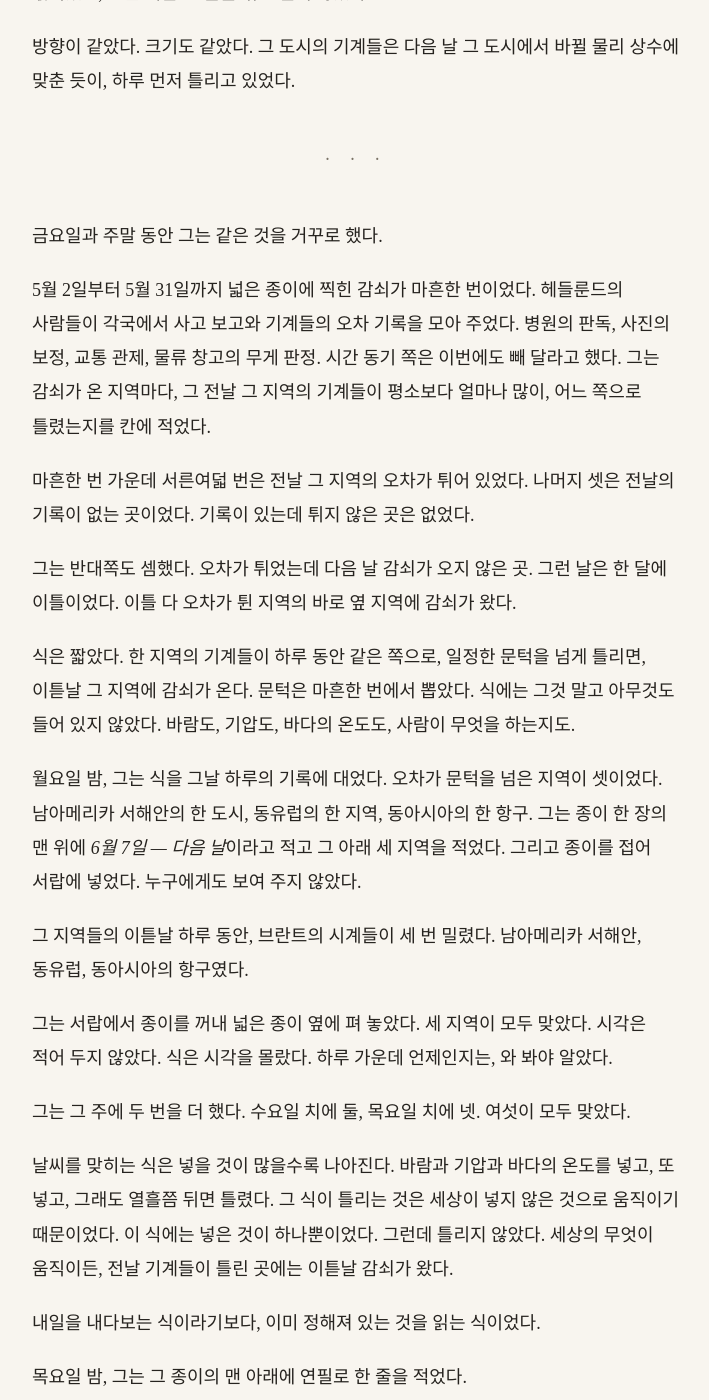
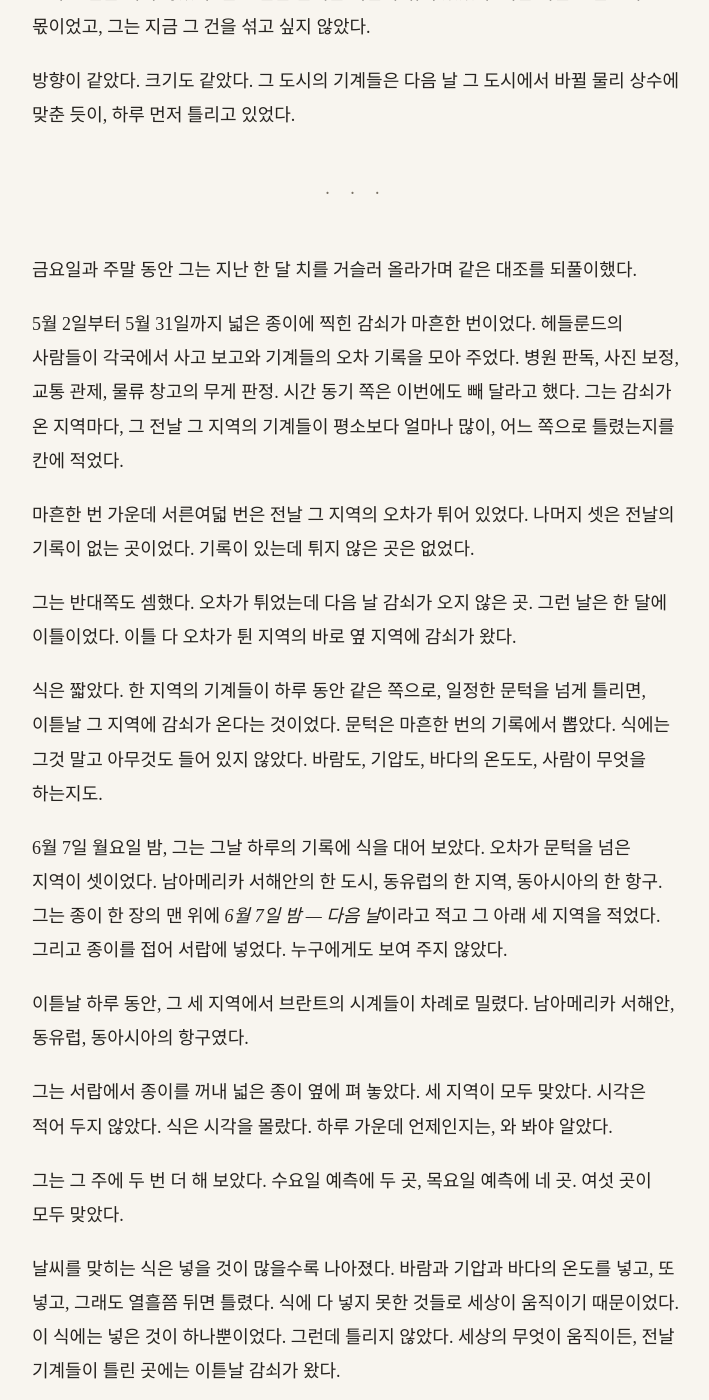
Before and after one commit to kangkkang/writer_s1_public, a Jekyll site: the page built from vol2/068.md, in a window 1280 px wide and 1400 px high, scrolled down 2714 px. Shown: the whole window, without its empty margins (284-993 px from the left). Built offline with Jekyll 4.4.1, drawn with Linux system fonts in a browser that asks for light colours; our own code applies the rules of GitHub Pages for plain Markdown files; some of the changed text lies outside the part shown.

Commit message:
Update from https://github.com/kangkkang/writer_s1/commit/16edd91f96999709411039bfc4002296bb80b3a7

```diff
--- a/vol2/068.md
+++ b/vol2/068.md
@@ -2,9 +2,9 @@
 
 6월 2일 수요일 새벽, 북미 내륙의 관측소 N-09에서 브란트의 시계들이 7분 동안 함께 밀렸다.
 
-그는 그것을 넓은 종이의 북미 칸에 동그라미로 찍었다. 감쇠가 온 뒤에 그것을 종이에 찍는 일은 한 달 동안 매일 해 온 일이었다. 그날 아침 그는 동그라미를 찍고 나서 연필을 내려놓지 않았다.
+이단은 그 기록을 넓은 종이의 북미 칸에 동그라미로 표시했다. 감쇠가 지나간 자리를 종이에 찍는 일은 한 달 동안 매일 해 온 일이었다. 그날 아침 그는 동그라미를 그리고 나서도 연필을 내려놓지 않았다.
 
-종이 위의 점들은 모두 감쇠가 지나간 자리였다. 그는 점이 찍힌 다음에만 그 자리를 알았다. 밤을 따라가지 않았고, 같은 길로 두 번 가지 않았다. 다음 점이 어디에 찍힐지 셈할 모형이 없었다. 날씨처럼 바람과 기압을 넣을 수도 없었다. 넣을 것이 무엇인지 몰랐다.
+종이 위의 점들은 모두 감쇠가 지나간 자리였다. 감쇠가 지나간 다음에야 그 자리를 알 수 있었다. 감쇠는 밤을 따라가지 않았고, 같은 길로 두 번 가지 않았다. 다음 점이 어디에 찍힐지 셈할 모형이 없었다. 날씨처럼 바람과 기압을 넣을 수도 없었다. 넣을 것이 무엇인지 몰랐다.
 
 그래서 그는 반대로 물었다. 감쇠가 오기 전에, 거기서 무엇이 틀렸나.
 
@@ -12,17 +12,17 @@
 
 *N-09, 6월 1일 하루 동안의 사고 보고. 병원, 교통, 무엇이든요. 시간 동기 쪽은 빼고요.*
 
-시간 동기 쪽은 브란트의 시계가 이미 보고 있었고, 그는 지금 시계가 아닌 것을 보고 싶었다.
+시간 동기 쪽은 브란트의 시계망이 이미 살피고 있었다. 그는 지금 시계가 아닌 다른 것을 보고 싶었다.
 
 ---
 
 보고는 목요일 오후에 왔다. 세 가지였다.
 
-하나는 그 도시 북쪽 병원의 응급실이었다. 6월 1일 오후, 체온을 읽어 분류하는 AI가 열이 있는 아이 하나를 정상으로 분류했다. 체온계는 39도 남짓을 가리켰고, AI는 그것을 38도 조금 넘게 읽었다. 아이는 해열제를 받고 집으로 돌아갔다가, 이튿날 새벽 경련으로 다시 실려 왔다. 보고서의 원인 칸에는 *판독 모델 보정값 이상(일시적)*이라고 적혀 있었다.
+하나는 그 도시 북쪽 병원의 응급실이었다. 6월 1일 오후, 체온을 읽어 분류하는 AI가 열이 있는 아이 하나를 정상으로 분류했다. 체온계는 38도 반을 가리켰고, AI는 그것을 37도 반쯤으로 읽었다. 아이는 아무 처치 없이 집으로 돌아갔다가, 이튿날 새벽 열성 경련으로 다시 실려 왔다. 보고서의 원인 칸에는 *판독 모델 보정값 이상(일시적)*이라고 적혀 있었다.
 
 하나는 사진이었다. 6월 1일 하루 동안 그 도시에서 찍은 사진의 색이 이상하게 나온다는 불만이 평소의 몇십 배로 몰렸다. 하늘이 하늘 같지 않고, 얼굴이 얼굴 같지 않다고 했다. 휴대전화의 보정 AI가 사진을 다른 날의 빛에 맞춘 것 같다는 글도 있었다. 이튿날 아침, 불만은 평소로 돌아갔다.
 
-하나는 교차로였다. 6월 1일 저녁 6시 40분, 도심의 한 교차로에서 두 방향의 신호가 같은 순간 초록이 되었다. 차 세 대가 부딪쳤고 다섯 명이 다쳤다. 교통 관제의 AI는 그 교차로의 신호 길이를 그날 저녁에만 조금씩 다르게 잡고 있었다.
+하나는 교차로였다. 6월 1일 저녁 6시 40분, 도심의 한 교차로에서 두 방향의 신호가 같은 순간 초록이 되었다. 차 세 대가 부딪쳤고 다섯 명이 다쳤다. 교통 관제 AI는 그날 저녁에만 그 교차로의 신호 전환 간격을 조금씩 다르게 잡고 있었다.
 
 세 보고 모두 끝에 같은 말이 있었다.
 
@@ -32,49 +32,49 @@
 
 ---
 
-그는 응급실의 보고부터 대었다.
+그는 응급실의 보고서부터 살폈다.
 
 AI가 체온계의 숫자에서 뺀 양은 보고서에 그대로 남아 있었다. 그날 오후 그 응급실을 지나간 환자 서른여섯 명의 줄마다, 체온계가 가리킨 값과 AI가 읽은 값이 나란히 적혀 있었다. 그는 두 값의 차를 한 줄씩 적어 평균을 냈다. 0.9도쯤이었다. 서른여섯 줄 모두 같은 쪽이었다. AI는 모든 사람의 체온을 0.9도쯤 낮게 읽었다.
 
-그다음 그는 이튿날의 기록을 청했다. 6월 2일 새벽, 감쇠가 그 도시를 지나간 7분 동안 같은 응급실에서 잰 체온들이었다. 그 7분 동안 응급실에 있던 환자는 열두 명이었다. 그 열두 명의 체온계 숫자가 7분 동안 함께 올랐다가 함께 내려왔다. 그는 7분 전후의 값을 잇고, 7분 안의 값이 그 선에서 얼마나 높이 떠 있었는지를 한 사람씩 쟀다. 평균은 0.9도쯤이었다.
+그다음 그는 이튿날의 기록을 청했다. 6월 2일 새벽, 감쇠가 그 도시를 지나간 7분 동안 같은 응급실에서 잰 체온들이었다. 그 7분 동안 응급실에 있던 환자는 열두 명이었다. 그 열두 명의 침상 체온계 숫자가 7분 동안 함께 올랐다가 함께 내려왔다. 그는 7분 전후의 값을 잇고, 그 7분 동안의 값이 그 선에서 얼마나 높이 떠 있었는지를 한 사람씩 쟀다. 평균은 0.9도쯤이었다.
 
-열 없는 열병이었다. 감쇠가 지나가는 동안 체온계는 실제보다 높게 가리켰다. 사람의 몸도 그렇게 느꼈다. 6월 2일 새벽 그 응급실의 체온계는 0.9도쯤 높게 가리켰고, 전날 오후 AI는 0.9도쯤을 미리 빼고 읽었다.
+열 없는 열병이었다. 감쇠가 지나가는 동안 체온계는 체온을 실제보다 높게 가리켰고, 사람의 몸도 열이 오른 것처럼 느꼈다. 6월 2일 새벽 그 응급실의 체온계는 0.9도쯤 높게 가리켰고, 전날 오후 AI는 0.9도쯤을 미리 빼고 읽었다.
 
 그는 두 장을 겹쳐 창에 대어 보았다. 전날 오후의 판독표와 이튿날 새벽의 체온표였다. 줄 하나하나가 같은 사람일 리는 없었다. 그런데 한쪽에서 빠진 숫자와 다른 쪽에서 올라간 숫자가, 빛에 비친 종이 위에서 같은 높이로 겹쳤다.
 
 AI는 오늘의 체온을 내일의 체온계로 읽고 있었다. 내일 체온계가 높게 틀릴 만큼을, 오늘 미리 빼고 있었다. 그래서 오늘 정말로 열이 있던 아이가 정상이 되었다.
 
-그는 사진 쪽은 결과만 한 줄 적었다. 유럽 대학의 연구팀이 6월 2일 새벽 N-09 위를 지나간 궤도 분광 지도를 보내 주었다. 그 도시의 불빛이 기운 쪽과 크기를, 전날 보정 AI가 사진을 기울인 쪽과 크기에 맞대 보았다. 같은 축 위였고, 크기도 거의 같았다.
+그는 사진 쪽은 결과만 한 줄 적었다. 유럽 대학의 연구팀이 6월 2일 새벽 N-09 위를 지나간 궤도 분광 지도를 보내 주었다. 그 도시의 불빛 색이 쏠린 방향과 폭을, 전날 보정 AI가 사진의 색을 틀어 놓은 방향과 폭에 맞대 보았다. 같은 축 위였고, 크기도 거의 같았다.
 
 *병원 — 전날 뺀 양 0.9, 다음 날 더 높게 가리킨 양 0.9.*
 
 *사진 — 전날 보정의 방향 = 다음 날 색의 방향.*
 
-교차로의 줄은 적지 않았다. 신호의 길이는 시간과 엮여 있었다. 시간 쪽은 브란트의 몫이었고, 그는 지금 그 줄을 섞고 싶지 않았다.
+교차로 건은 적지 않았다. 신호 전환 간격은 시간과 엮여 있었다. 시간 쪽은 브란트의 몫이었고, 그는 지금 그 건을 섞고 싶지 않았다.
 
 방향이 같았다. 크기도 같았다. 그 도시의 기계들은 다음 날 그 도시에서 바뀔 물리 상수에 맞춘 듯이, 하루 먼저 틀리고 있었다.
 
 ---
 
-금요일과 주말 동안 그는 같은 것을 거꾸로 했다.
+금요일과 주말 동안 그는 지난 한 달 치를 거슬러 올라가며 같은 대조를 되풀이했다.
 
-5월 2일부터 5월 31일까지 넓은 종이에 찍힌 감쇠가 마흔한 번이었다. 헤들룬드의 사람들이 각국에서 사고 보고와 기계들의 오차 기록을 모아 주었다. 병원의 판독, 사진의 보정, 교통 관제, 물류 창고의 무게 판정. 시간 동기 쪽은 이번에도 빼 달라고 했다. 그는 감쇠가 온 지역마다, 그 전날 그 지역의 기계들이 평소보다 얼마나 많이, 어느 쪽으로 틀렸는지를 칸에 적었다.
+5월 2일부터 5월 31일까지 넓은 종이에 찍힌 감쇠가 마흔한 번이었다. 헤들룬드의 사람들이 각국에서 사고 보고와 기계들의 오차 기록을 모아 주었다. 병원 판독, 사진 보정, 교통 관제, 물류 창고의 무게 판정. 시간 동기 쪽은 이번에도 빼 달라고 했다. 그는 감쇠가 온 지역마다, 그 전날 그 지역의 기계들이 평소보다 얼마나 많이, 어느 쪽으로 틀렸는지를 칸에 적었다.
 
 마흔한 번 가운데 서른여덟 번은 전날 그 지역의 오차가 튀어 있었다. 나머지 셋은 전날의 기록이 없는 곳이었다. 기록이 있는데 튀지 않은 곳은 없었다.
 
 그는 반대쪽도 셈했다. 오차가 튀었는데 다음 날 감쇠가 오지 않은 곳. 그런 날은 한 달에 이틀이었다. 이틀 다 오차가 튄 지역의 바로 옆 지역에 감쇠가 왔다.
 
-식은 짧았다. 한 지역의 기계들이 하루 동안 같은 쪽으로, 일정한 문턱을 넘게 틀리면, 이튿날 그 지역에 감쇠가 온다. 문턱은 마흔한 번에서 뽑았다. 식에는 그것 말고 아무것도 들어 있지 않았다. 바람도, 기압도, 바다의 온도도, 사람이 무엇을 하는지도.
+식은 짧았다. 한 지역의 기계들이 하루 동안 같은 쪽으로, 일정한 문턱을 넘게 틀리면, 이튿날 그 지역에 감쇠가 온다는 것이었다. 문턱은 마흔한 번의 기록에서 뽑았다. 식에는 그것 말고 아무것도 들어 있지 않았다. 바람도, 기압도, 바다의 온도도, 사람이 무엇을 하는지도.
 
-월요일 밤, 그는 식을 그날 하루의 기록에 대었다. 오차가 문턱을 넘은 지역이 셋이었다. 남아메리카 서해안의 한 도시, 동유럽의 한 지역, 동아시아의 한 항구. 그는 종이 한 장의 맨 위에 *6월 7일 — 다음 날*이라고 적고 그 아래 세 지역을 적었다. 그리고 종이를 접어 서랍에 넣었다. 누구에게도 보여 주지 않았다.
+6월 7일 월요일 밤, 그는 그날 하루의 기록에 식을 대어 보았다. 오차가 문턱을 넘은 지역이 셋이었다. 남아메리카 서해안의 한 도시, 동유럽의 한 지역, 동아시아의 한 항구. 그는 종이 한 장의 맨 위에 *6월 7일 밤 — 다음 날*이라고 적고 그 아래 세 지역을 적었다. 그리고 종이를 접어 서랍에 넣었다. 누구에게도 보여 주지 않았다.
 
-그 지역들의 이튿날 하루 동안, 브란트의 시계들이 세 번 밀렸다. 남아메리카 서해안, 동유럽, 동아시아의 항구였다.
+이튿날 하루 동안, 그 세 지역에서 브란트의 시계들이 차례로 밀렸다. 남아메리카 서해안, 동유럽, 동아시아의 항구였다.
 
 그는 서랍에서 종이를 꺼내 넓은 종이 옆에 펴 놓았다. 세 지역이 모두 맞았다. 시각은 적어 두지 않았다. 식은 시각을 몰랐다. 하루 가운데 언제인지는, 와 봐야 알았다.
 
-그는 그 주에 두 번을 더 했다. 수요일 치에 둘, 목요일 치에 넷. 여섯이 모두 맞았다.
+그는 그 주에 두 번 더 해 보았다. 수요일 예측에 두 곳, 목요일 예측에 네 곳. 여섯 곳이 모두 맞았다.
 
-날씨를 맞히는 식은 넣을 것이 많을수록 나아진다. 바람과 기압과 바다의 온도를 넣고, 또 넣고, 그래도 열흘쯤 뒤면 틀렸다. 그 식이 틀리는 것은 세상이 넣지 않은 것으로 움직이기 때문이었다. 이 식에는 넣은 것이 하나뿐이었다. 그런데 틀리지 않았다. 세상의 무엇이 움직이든, 전날 기계들이 틀린 곳에는 이튿날 감쇠가 왔다.
+날씨를 맞히는 식은 넣을 것이 많을수록 나아졌다. 바람과 기압과 바다의 온도를 넣고, 또 넣고, 그래도 열흘쯤 뒤면 틀렸다. 식에 다 넣지 못한 것들로 세상이 움직이기 때문이었다. 이 식에는 넣은 것이 하나뿐이었다. 그런데 틀리지 않았다. 세상의 무엇이 움직이든, 전날 기계들이 틀린 곳에는 이튿날 감쇠가 왔다.
 
 내일을 내다보는 식이라기보다, 이미 정해져 있는 것을 읽는 식이었다.
 
@@ -82,7 +82,7 @@ AI는 오늘의 체온을 내일의 체온계로 읽고 있었다. 내일 체온
 
 *예보가 아니다. 누군가의 작업표 같다.*
 
-그가 아는 작업표는 하나였다. 3년 동안 격납고 벽에서 본 지도였다. 발신소마다 회색 점이 하나씩 있었고, 정해 둔 날이 오면 그 점이 초록이 되었다. 어느 점이 언제 초록이 될지는 미리 적혀 있었다. 날씨가 어떻든, 그날이 오면 됐다.
+그가 아는 작업표는 하나였다. 3년 동안 격납고 벽에서 본 지도였다. 발신소마다 회색 점이 하나씩 있었고, 정해 둔 날이 오면 그 점이 초록이 되었다. 어느 점이 언제 초록이 될지는 미리 적혀 있었다. 날씨가 어떻든, 그날이 오면 초록이 되었다.
 
 그 줄을 오래 보았다. 그다음 줄은 적지 않았다. 누구의 작업표인지 그는 몰랐다. 모르는 것을 적을 칸은 없었다. 그는 종이를 접어 다시 서랍에 넣었다.
 
@@ -92,9 +92,9 @@ AI는 오늘의 체온을 내일의 체온계로 읽고 있었다. 내일 체온
 
 ---
 
-금요일 오전, 그는 운영실의 회의 탁자에서 식을 넘겼다.
+금요일 오전, 그는 운영실의 회의 탁자에 식을 내놓았다.
 
-브란트와 헤들룬드 앞에 종이 석 장을 놓았다. 마흔한 번의 표, 짧은 식 한 줄, 그리고 이번 주에 미리 적어 둔 아홉 지역과 그것이 맞은 날짜. 서랍 속의 종이는 가져오지 않았다.
+브란트와 헤들룬드 앞에 종이 석 장을 놓았다. 마흔한 번을 정리한 표, 짧은 식 한 줄, 그리고 이번 주에 미리 적어 둔 아홉 지역과 실제로 감쇠가 온 날짜. 서랍 속의 종이는 가져오지 않았다.
 
 브란트가 표를 끝까지 읽었다. 그녀는 식의 문턱이 어떻게 나왔는지를 두 번 물었고, 기록이 없던 세 곳이 어디인지 물었다. 그가 답하자 그녀는 귀를 짚었다.
 
@@ -104,9 +104,9 @@ AI는 오늘의 체온을 내일의 체온계로 읽고 있었다. 내일 체온
 
 "이걸 경보로 써도 돼요?"
 
-"맞는 건 지역까지예요." 그가 말했다. "몇 시인지는 못 맞혀요. 하루 가운데 언제라도 와요."
+그가 말했다. "맞히는 건 지역까지예요. 몇 시인지는 못 맞혀요. 하루 가운데 언제라도 와요."
 
-"하루면 사람을 옮길 수는 있어요." 헤들룬드가 말했다. 그러고는 외투 안주머니 위에 손을 얹었다. "그런데 옮기는 데 쓰는 셔틀이랑 신호가, 하필 그 지역에서 그날 틀리는 기계들이잖아요."
+"하루면 사람을 옮길 수는 있어요." 헤들룬드가 말했다. 그러고는 외투 안주머니 위에 손을 얹었다. "그런데 옮기는 데 쓰는 셔틀이랑 신호가, 하필 그 지역에서 전날부터 틀리고 있는 기계들이잖아요."
 
 그는 대답하지 않았다. 그도 이미 생각해 본 일이었다.
 
@@ -128,7 +128,7 @@ AI는 오늘의 체온을 내일의 체온계로 읽고 있었다. 내일 체온
 
 *몰라요. 하루까지만 맞아요.*
 
-그는 단말을 내려놓지 않았다. 화면이 저절로 어두워졌고, 그는 그것을 다시 켰다. 한 번 더 어두워졌을 때 한 줄이 왔다.
+그는 단말을 내려놓지 않았다. 화면이 저절로 어두워지면 다시 켰다. 한 번 더 어두워졌을 때 한 줄이 왔다.
 
 *열한 명한테는 말할게요. 모른다는 것까지요.*
 
@@ -136,15 +136,15 @@ AI는 오늘의 체온을 내일의 체온계로 읽고 있었다. 내일 체온
 
 금요일 하루 동안 그는 운영실에 있었다. 브란트의 시계들은 오전 9시에 중앙아시아에서 한 번 밀렸다. 오후 2시 12분, 파리 천문대의 시계 비교망에서 짧은 알림이 왔다. 파리는 밤 11시 12분이었다. 5분 뒤 알림은 꺼졌다.
 
-밤 11시가 조금 지나, 파리 천문대 쪽에서 사진 두 장이 왔다. 토요일 아침 둑의 중력계 종이를 갈아 끼운 사람이 지난 것을 찍어 보낸 것이었다.
+밤 11시가 조금 지나, 파리 천문대 쪽에서 사진 두 장이 왔다. 토요일 아침 둑의 중력계 기록지와 천문대 지하의 진자 시계 기록띠를 갈아 끼운 사람들이 지난 것을 찍어 보낸 것이었다.
 
-그는 그것을 출력기로 뽑아 탁자에 펼쳤다. 달과 해가 당기는 만큼 천천히 오르내리던 선 위, 파리 시각 밤 11시 12분 근처에 작은 혹이 하나 있었다. 폭은 5분쯤이었다. 천문대 지하의 진자 시계 기록띠에도 같은 5분 동안 틈이 벌어져 있었다.
+그는 두 사진을 출력기로 뽑아 탁자에 펼쳤다. 달과 해가 당기는 만큼 천천히 오르내리던 선 위, 파리 시각 밤 11시 12분 근처에 작은 혹이 하나 있었다. 폭은 5분쯤이었다. 천문대 지하의 진자 시계 기록띠에도 같은 5분 동안 틈이 벌어져 있었다.
 
 그는 벽으로 갔다. *파리 — 13구, 5월 21일부터.* 그 아래 첫 줄에는 *0*이 적혀 있었다. 그는 그 아래에 둘째 줄을 적었다.
 
 *6월 18일 23:12 CEST. 지속 5분. 검조 없음, 중력계 혹, 진자 늦어짐.*
 
-깊이 칸에는 오후에 브란트가 보낸 시계의 밀림에서 거꾸로 셈한 값을 적었다.
+깊이 칸에는 오후에 브란트가 보낸, 시계가 밀린 값에서 거꾸로 셈한 값을 적었다.
 
 출처 칸에 그는 둘을 적었다.
 
@@ -154,4 +154,4 @@ AI는 오늘의 체온을 내일의 체온계로 읽고 있었다. 내일 체온
 
 *전날 — 식.*
 
-그는 서랍을 열지 않았다. 서랍 속의 종이에 무엇이 적혀 있는지는 그가 알았다.
+그는 서랍을 열지 않았다. 서랍 속의 종이에 무엇이 적혀 있는지는 이미 알고 있었다.
```
